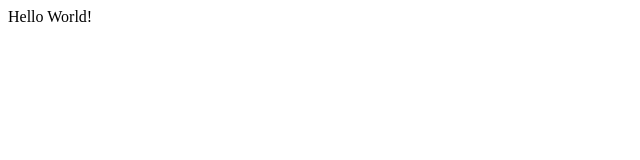
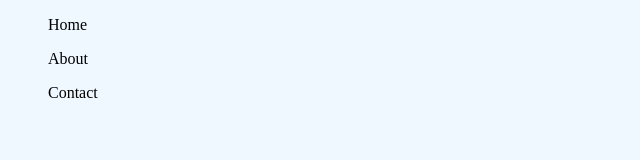
Before and after one commit to Anmin-Bhusal/Counter-program-using-js, a plain HTML site: page index.html in a window 1280 px wide. Shown: the whole page, without its empty margins (0-640 px from the left). Drawn offline with Linux system fonts and the light colour scheme.

Commit message:
added css file

```diff
--- a/index.css
+++ b/index.css
@@ -0,0 +1,3 @@
+body {
+    background-color: aliceblue;
+}
--- a/index.html
+++ b/index.html
@@ -7,6 +7,18 @@
     <link rel="stylesheet" href="index.css">
 </head>
 <body>
-    Hello World!
+    <header>
+        <nav>
+            <ul class="nav">Home</ul>
+            <ul class="nav">About</ul>
+            <ul class="nav">Contact</ul>
+        </nav>
+    </header>
+    <main>
+
+    </main>
+    <footer>
+
+    </footer>
 </body>
 </html>
```
